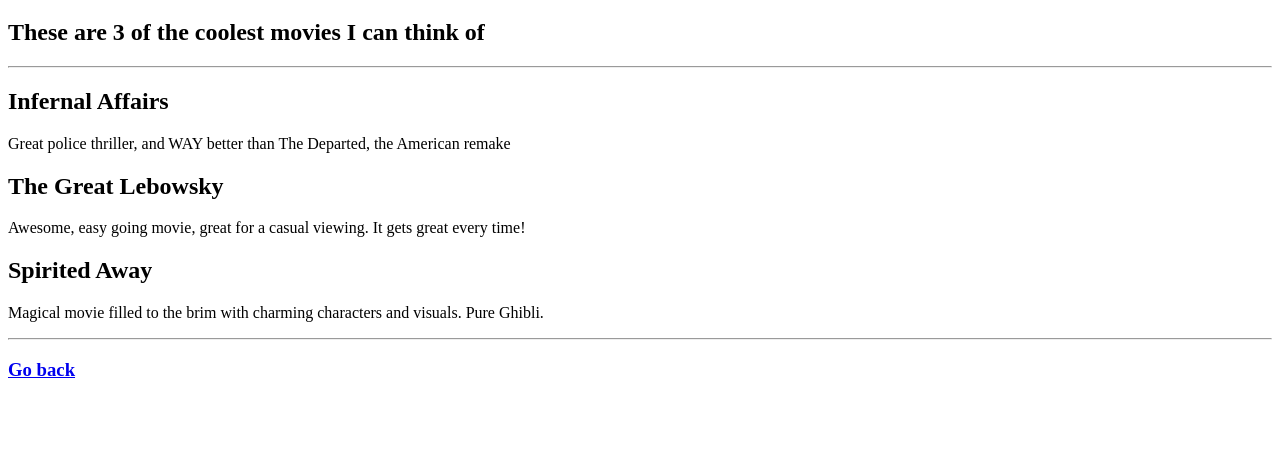
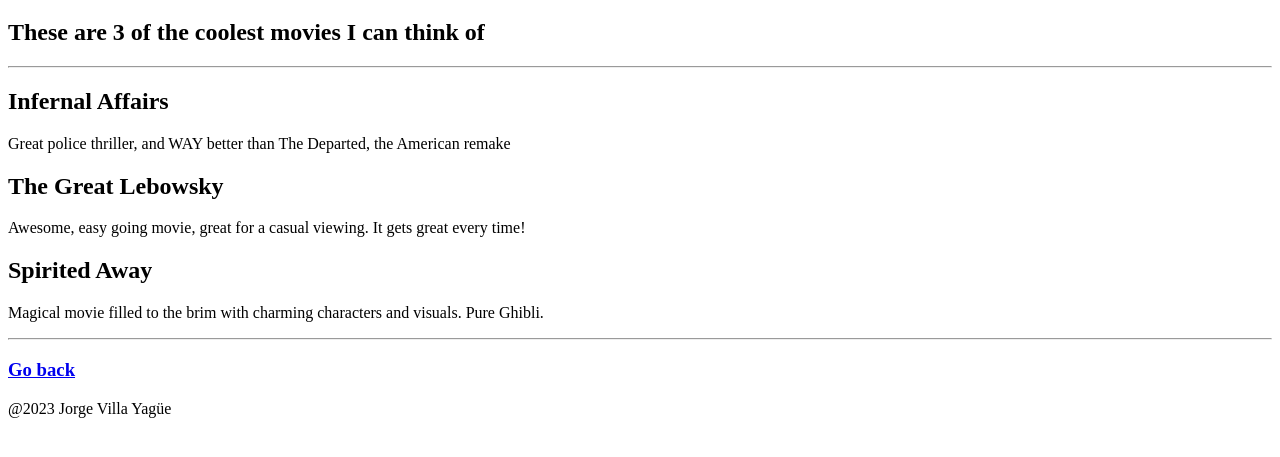
Before and after one commit to Jorgevy/My-WebDev-Portfolio, a plain HTML site: page public/movieRankingProject.html in a window 1280 px wide. Shown: the part 61-518 px from the top of the page. Drawn offline with Linux system fonts and the light colour scheme.

Commit message:
Add files via upload
Added footers, attempt 2!

```diff
--- a/public/movieRankingProject.html
+++ b/public/movieRankingProject.html
@@ -20,4 +20,8 @@
 
     <hr/>
     <a href="../index.html"> <h3>Go back</h3></a>
+
+    <footer>
+        <p> @2023 Jorge Villa Yagüe</p>
+    </footer>
 </body>
```
Also changed, not shown: public/about.html (+4 -0 lines), public/birthdayProject.html (+4 -0 lines).
